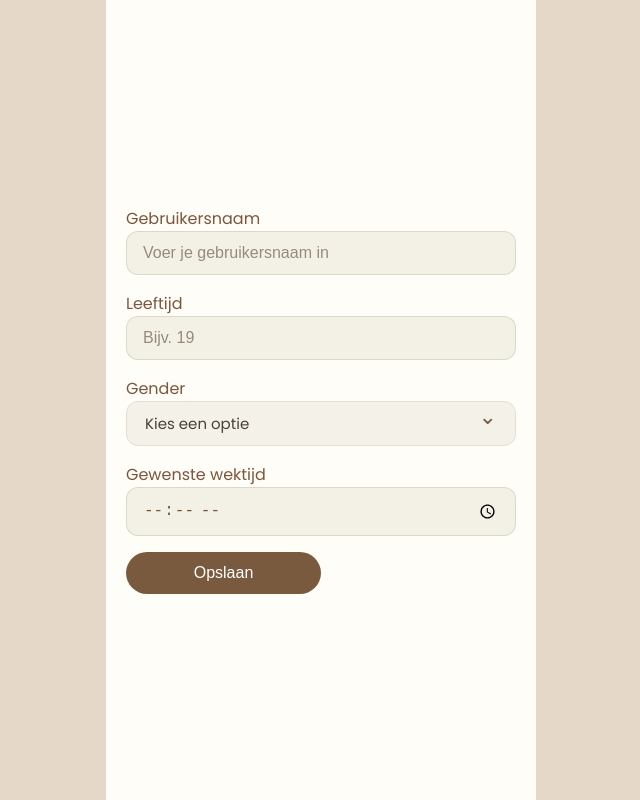
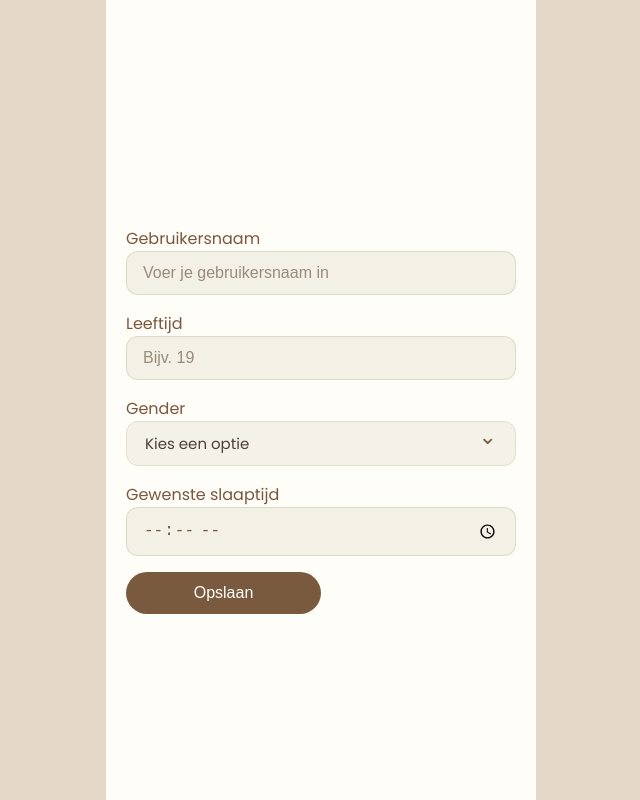
Before and after one commit to MaartjevD/RestforMore, a React (Vite) app: page / in a window 1280 px wide. Shown: the whole page, without its empty margins (319-959 px from the left). Built offline with nearby package versions, Linux system fonts and the light colour scheme.

Commit message:
small mistakes corrected

```diff
--- a/componenten/avondroutineEdit.css
+++ b/componenten/avondroutineEdit.css
@@ -2,7 +2,7 @@
   width: 100%;
   max-width: 390px;
 
-  margin: 28px auto 100px;
+  margin: 28px auto;
   padding: 22px;
 
   border-radius: 28px;
--- a/componenten/onboarding.jsx
+++ b/componenten/onboarding.jsx
@@ -68,7 +68,7 @@ function Onboarding({ onComplete }) {
         </div>
 
         <div className="veld">
-          <label>Gewenste wektijd</label>
+          <label>Gewenste slaaptijd</label>
           <input
             type="time"
             value={tijd}
--- a/onboarding.css
+++ b/onboarding.css
@@ -5,7 +5,7 @@
 }
 
 .pagina {
-  min-height: 100vh;
+  min-height: 840px;
   display: flex;
   align-items: center;
   justify-content: center;
--- a/src/components/HomeHeader.css
+++ b/src/components/HomeHeader.css
@@ -92,7 +92,7 @@
   z-index: 2;
   display: grid;
   place-items: center;
-  margin-top: 46px;
+  margin-top: 25px;
 }
 
 .sleep-circle {
```
